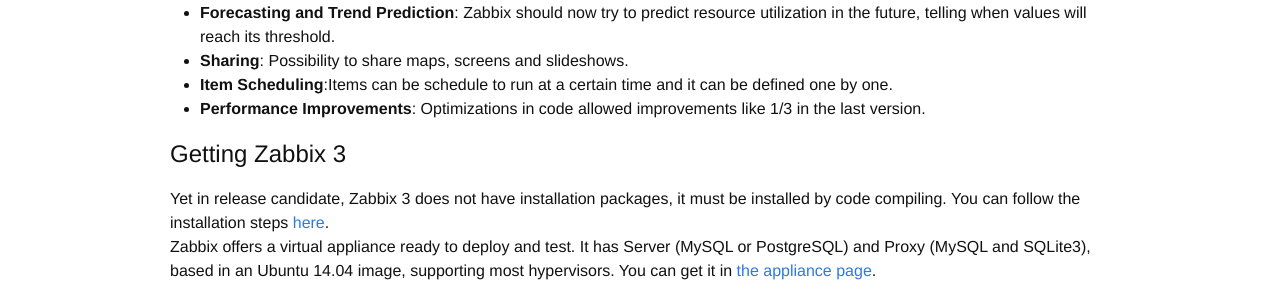
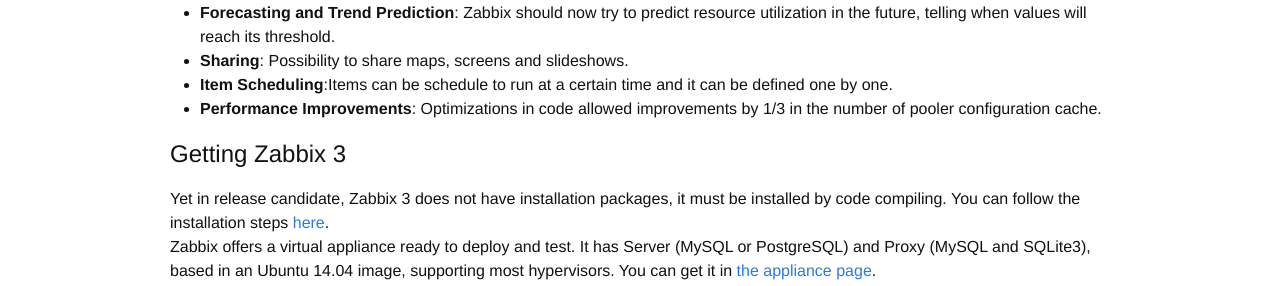
Before and after one commit to jonatasbaldin/jonatasbaldin.github.io, a Jekyll site: the page built from _posts/2016-02-04-finally-zabbix-3.md, in a window 1280 px wide. Shown: the part 1210-1496 px from the top of the page. Built offline with Jekyll 4.4.1, drawn with Linux system fonts in a browser that asks for light colours; Markdown is read by kramdown in place of the engine named in the settings; comment, search, counter and statistics services are not loaded.

Commit message:
Fix typos, change zabbix3_arch

```diff
--- a/_posts/2016-02-04-finally-zabbix-3.md
+++ b/_posts/2016-02-04-finally-zabbix-3.md
@@ -49,7 +49,7 @@
 * **Forecasting and Trend Prediction**: Zabbix should now try to predict resource utilization in the future, telling when values will reach its threshold.
 * **Sharing**: Possibility to share maps, screens and slideshows.
 * **Item Scheduling**:Items can be schedule to run at a certain time and it can be defined one by one.
-* **Performance Improvements**: Optimizations in code allowed improvements like 1/3 in the last version.
+* **Performance Improvements**: Optimizations in code allowed improvements by 1/3 in the number of pooler configuration cache.
 
 # Getting Zabbix 3
 Yet in release candidate, Zabbix 3 does not have installation packages, it must be installed by code compiling. You can follow the installation steps [here](https://www.zabbix.com/documentation/3.0/manual/installation).
```
Also changed, not shown: img/zabbix3_arch.png.
